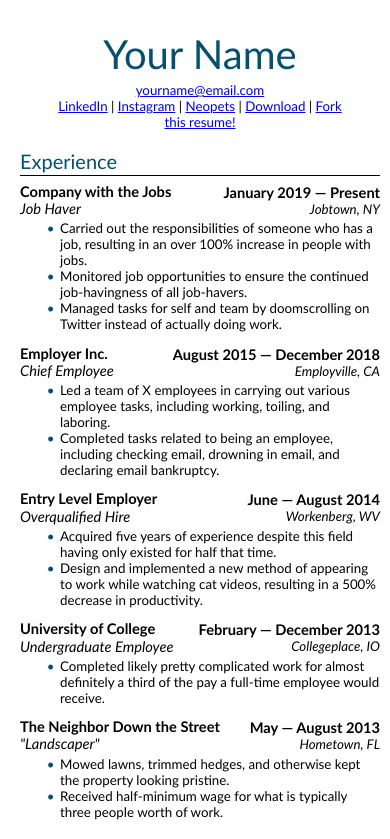
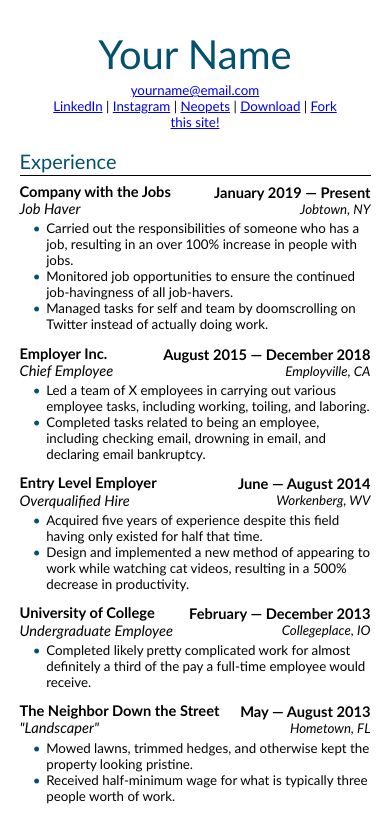
Before and after one commit to mklevin/react-resume, a React (Create React App) app: page / in a window 390 px wide. Shown: the top 839 px of the page. Built offline with nearby package versions, Linux system fonts and the light colour scheme.

Commit message:
Cleaned up CSS for mobile

```diff
--- a/src/App.scss
+++ b/src/App.scss
@@ -1,6 +1,5 @@
 $textColor: black;
 $backgroundColor: white;
-/** used for your name and section headers */
 $highlightColor: #03506f;
 
 body {
@@ -10,7 +9,7 @@ body {
 
 .App {
   display: flex;
-  min-width: 400px;
+  min-width: 350px;
   margin-bottom: 1em;
   font-family: 'Gill Sans', 'Gill Sans MT', Calibri, 'Trebuchet MS', sans-serif; /* customize me! */
 }
@@ -26,6 +25,7 @@ body {
 main {
   display: flex;
   flex-flow: row wrap;
+  margin-right: -2em;
 }
 
 .experience {
@@ -37,6 +37,7 @@ main {
 .sidebar {
   flex: 4;
   min-width: 340px;
+  margin-right: 2em;
 }
 
 h1 {
@@ -114,6 +115,7 @@ header .links {
 .experience li.experienceItem .info,
 .education li.educationItem .info {
   flex: 1;
+  margin-right: 16px;
 }
 
 .experience li.experienceItem .context
@@ -124,7 +126,7 @@ header .links {
 .experience li.experienceItem .when,
 .education li.educationItem .when {
   font-size: 1.1em;
-  font-weight: bold;
+  font-weight: 600;
   text-align: right;
 }
 
@@ -158,7 +160,7 @@ header .links {
 }
 
 .educationList .title {
-  font-weight: bold;
+  font-weight: 600;
   line-height: 1em;
 }
 
@@ -182,7 +184,6 @@ header .links {
 
   .experience {
     flex: 8;
-    margin-right: 0;
   }
 
   a {
@@ -210,14 +211,14 @@ header .links {
     margin-top: 0;
   }
 
-  .experience {
-    margin-right: 0;
-  }
-
   h3,
   .experience li.experienceItem .when,
   .education li.educationItem .when,
   .educationList .title {
     font-weight: 600;
   }
+
+  .experience .details li {
+    margin-left: -1em;
+  }
 }
--- a/src/data.json
+++ b/src/data.json
@@ -19,7 +19,7 @@
                 "name": "Download"
             },
             {
-                "name": "Fork this resume!",
+                "name": "Fork this site!",
                 "url": "https://github.com/mklevin/react-resume"
             }
         ]
```
